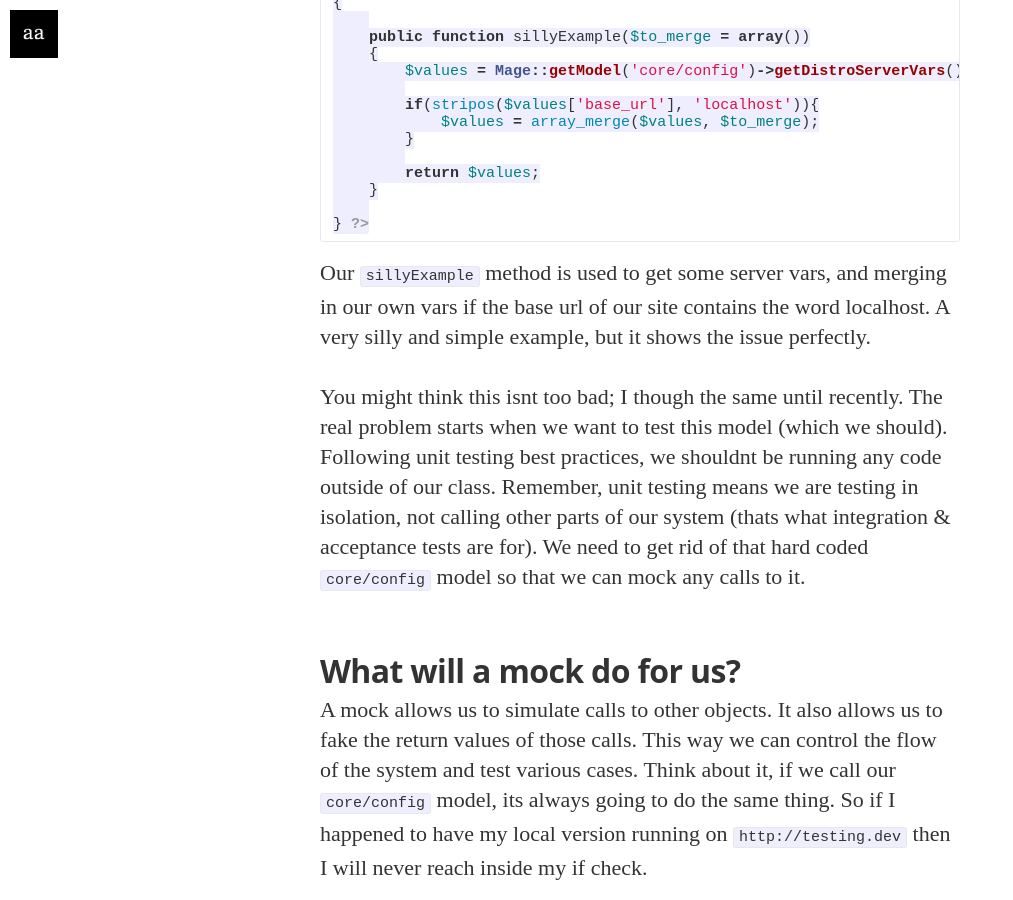
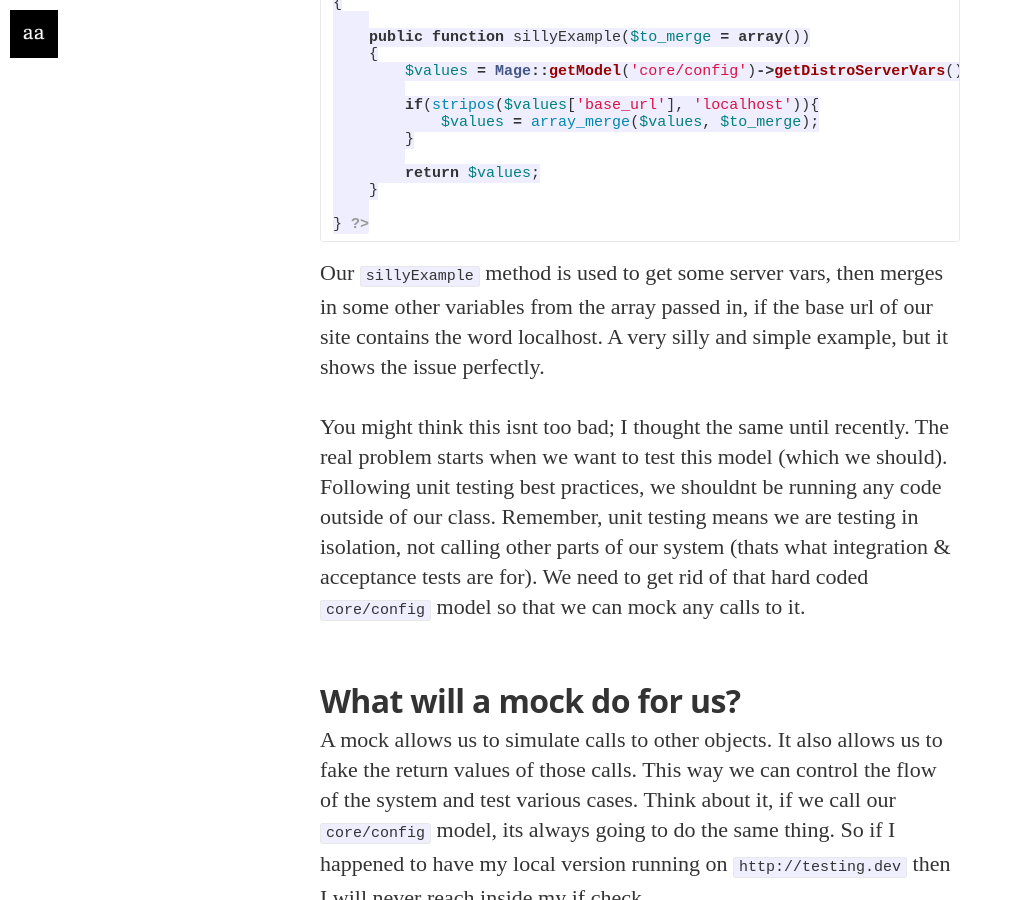
Before and after one commit to alanablett/alanablett.github.io, a Jekyll site: the page built from _posts/2015-06-05-decoupling-your-magento-module-code-from-the-core.markdown, in a window 1280 px wide and 900 px high, scrolled down 636 px. Shown: the whole window, without its empty margins (0-1013 px from the left). Built offline with Jekyll 4.4.1, drawn with Linux system fonts in a browser that asks for light colours; nearby versions of some CDN libraries; some web fonts are replaced; Markdown is read by kramdown in place of the engine named in the settings; comment, search, counter and statistics services are not loaded.

Commit message:
Typo and tweak to decoupling post

````diff
--- a/_posts/2015-06-05-decoupling-your-magento-module-code-from-the-core.markdown
+++ b/_posts/2015-06-05-decoupling-your-magento-module-code-from-the-core.markdown
@@ -30,9 +30,9 @@ class Foo_Bar_Model_Baz
 } ?>
 ```
 
-Our ```sillyExample``` method is used to get some server vars, and merging in our own vars if the base url of our site contains the word localhost. A very silly and simple example, but it shows the issue perfectly.
+Our ```sillyExample``` method is used to get some server vars, then merges in some other variables from the array passed in, if the base url of our site contains the word localhost. A very silly and simple example, but it shows the issue perfectly.
 
-You might think this isnt too bad; I though the same until recently. The real problem starts when we want to test this model (which we should). Following unit testing best practices, we shouldnt be running any code outside of our class. Remember, unit testing means we are testing in isolation, not calling other parts of our system (thats what integration & acceptance tests are for). We need to get rid of that hard coded ```core/config``` model so that we can mock any calls to it.
+You might think this isnt too bad; I thought the same until recently. The real problem starts when we want to test this model (which we should). Following unit testing best practices, we shouldnt be running any code outside of our class. Remember, unit testing means we are testing in isolation, not calling other parts of our system (thats what integration & acceptance tests are for). We need to get rid of that hard coded ```core/config``` model so that we can mock any calls to it.
 
 ## What will a mock do for us?
 
````
